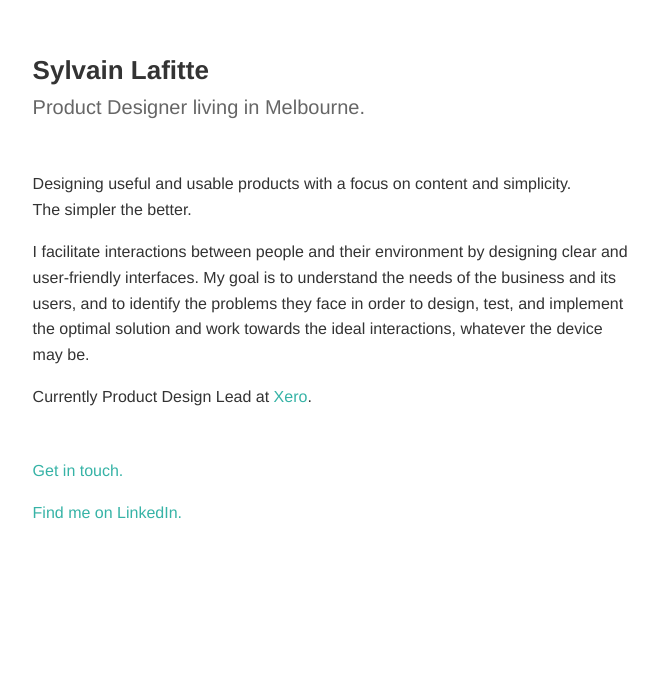
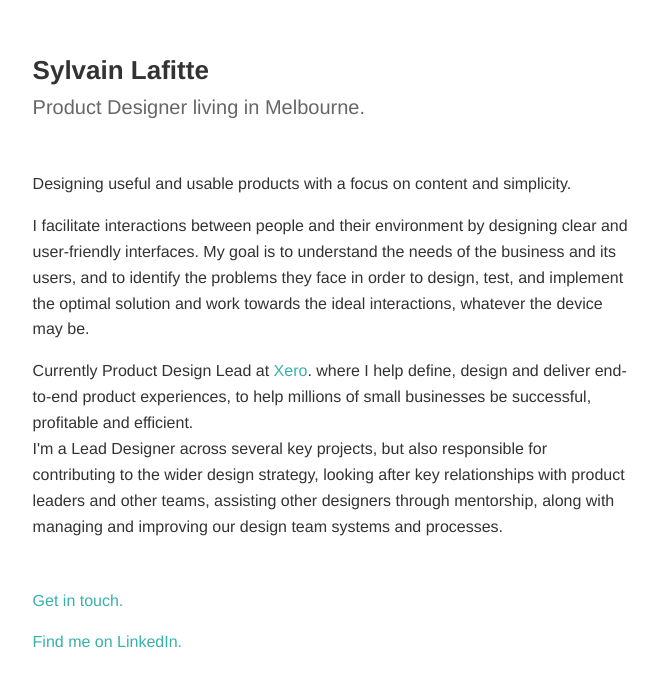
Before and after one commit to sylvainlafitte/Portfolio, a plain HTML site: page index.html in a window 1280 px wide. Shown: the part 105-792 px from the top of the page, without its empty margins (121-779 px from the left). Drawn offline with Linux system fonts and the light colour scheme.

Commit message:
Added details about lead role

```diff
--- a/index.html
+++ b/index.html
@@ -26,13 +26,12 @@
 	</div>
 
 	<div class="main animated fadeIn delay3">
-		<p>Designing useful and usable products with a focus on content and simplicity.</br>
-		The simpler the better.
-		</p>
+		<p>Designing useful and usable products with a focus on content and simplicity.</p>
 
 		<p>I facilitate interactions between people and their environment by designing clear and user-friendly interfaces. My goal is to understand the needs of the business and its users, and to identify the problems they face in order to design, test, and implement the optimal solution and work towards the ideal interactions, whatever the device may be.</p>
 
-		<p>Currently Product Design Lead at <a href="http://xero.com">Xero</a>.</p>
+		<p>Currently Product Design Lead at <a href="http://xero.com">Xero</a>. where I help define, design and deliver end-to-end product experiences, to help millions of small businesses be successful, profitable and efficient.<br>
+			I'm a Lead Designer across several key projects, but also responsible for contributing to the wider design strategy, looking after key relationships with product leaders and other teams, assisting other designers through mentorship, along with managing and improving our design team systems and processes.</p>
 	</div>
 
 	<div class="footer animated fadeIn delay4">
```
